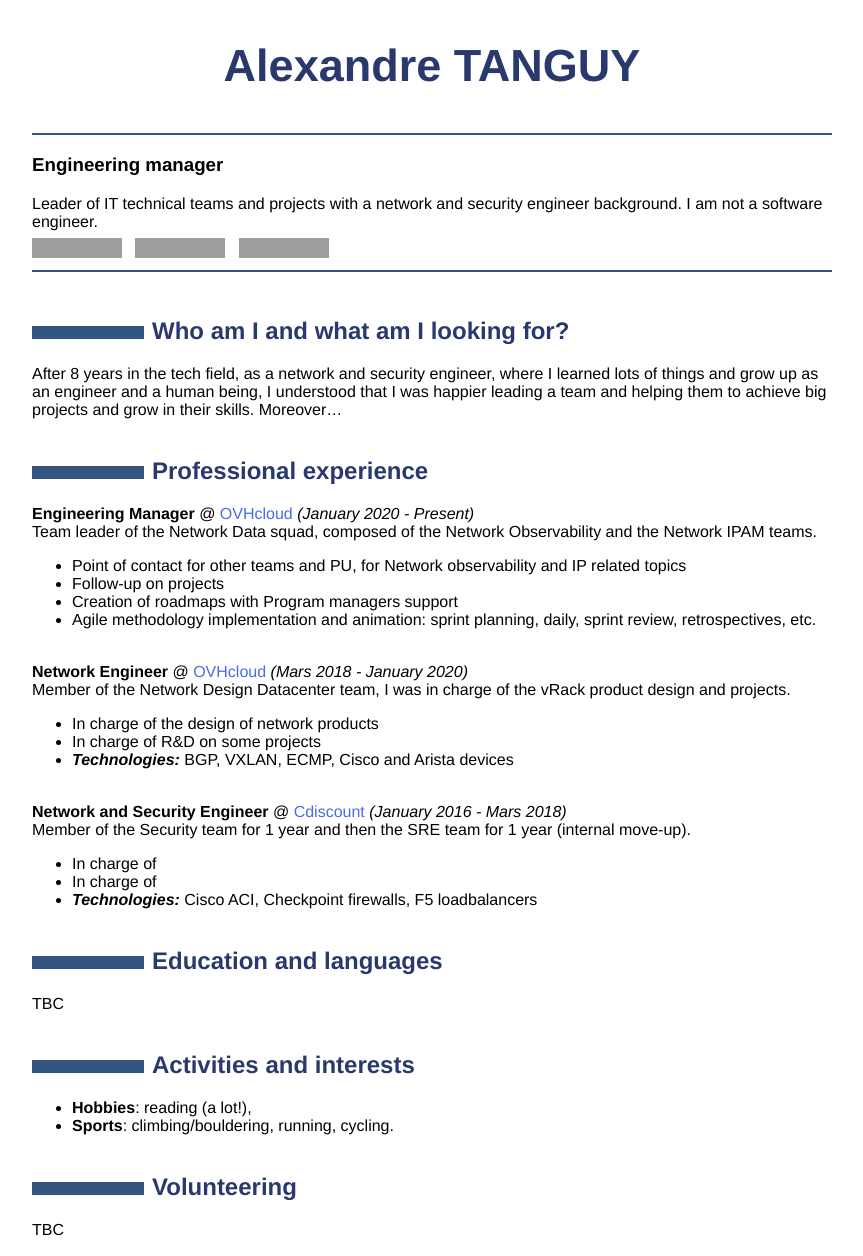
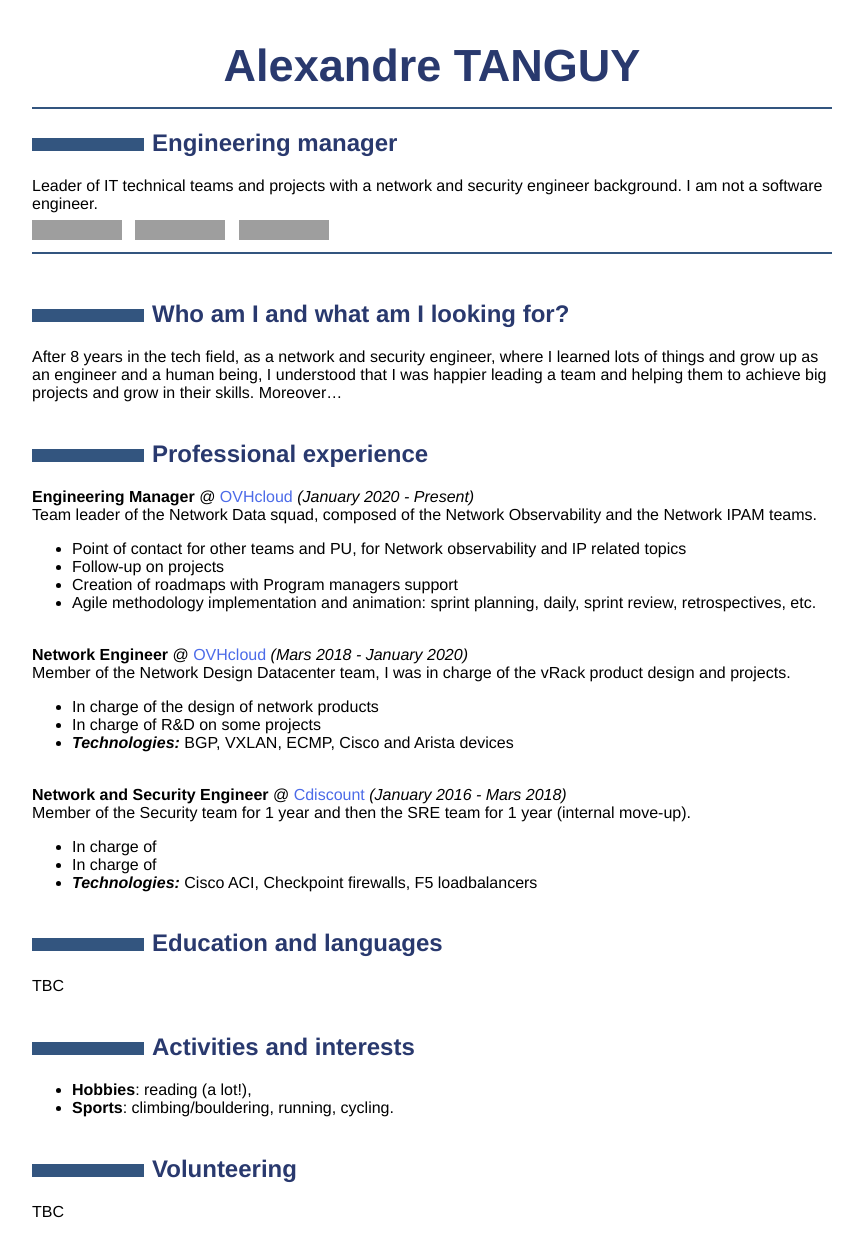
Before and after one commit to hikatanguy/cv, a Jekyll site: the page out/cv_alexandre_tanguy.html, which Jekyll copies as it is, in a window 1280 px wide. Shown: the whole page, without its empty margins (208-1071 px from the left). Built offline with Jekyll 4.4.1, drawn with Linux system fonts in a browser that asks for light colours; grey boxes are pictures that could not be loaded.

```diff
--- a/out/cv_alexandre_tanguy.html
+++ b/out/cv_alexandre_tanguy.html
@@ -15,9 +15,8 @@
 </head>
 <body>
 <h1 id="alexandre-tanguy">Alexandre TANGUY</h1>
-<p><br></p>
 <hr />
-<h3 id="engineering-manager">Engineering manager</h3>
+<h2 id="engineering-manager">Engineering manager</h2>
 <p>Leader of IT technical teams and projects with a network and security engineer background. I am not a software engineer. <br ></p>
 <p><a href="https://github.com/hikatanguy/cv/raw/main/out/cv_alexandre_tanguy.pdf"><img src="https://img.shields.io/badge/PDF-267CB9?style=for-the-badge&amp;logo=docusign" /></a>   <a href="mailto:alexandre@tanguy.pro"><img src="https://img.shields.io/badge/Email-267CB9?style=for-the-badge&amp;logo=maildotru" /></a>   <a href="https://www.linkedin.com/in/alexandretanguy/"><img src="https://img.shields.io/badge/LinkedIn-267CB9?style=for-the-badge&amp;logo=linkedin" /></a> <br></p>
 <hr />
```
Also changed, not shown: 2 other files.
